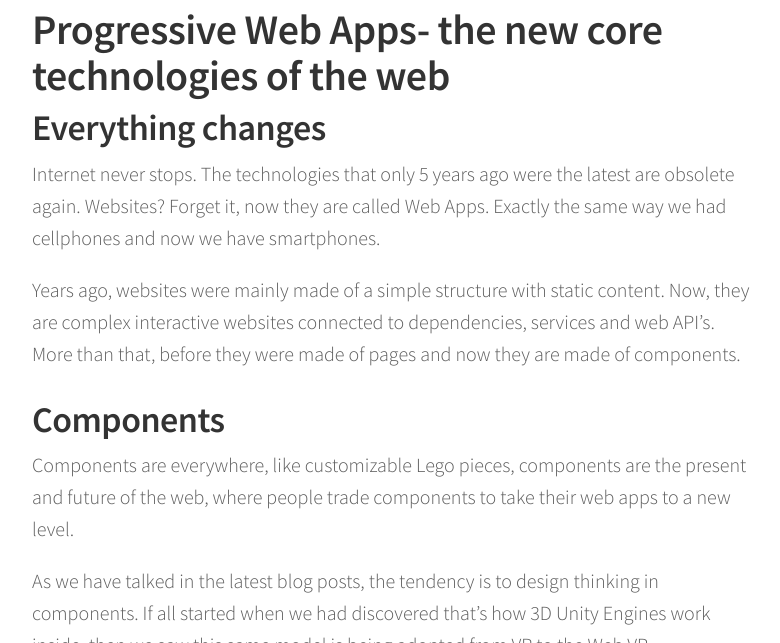
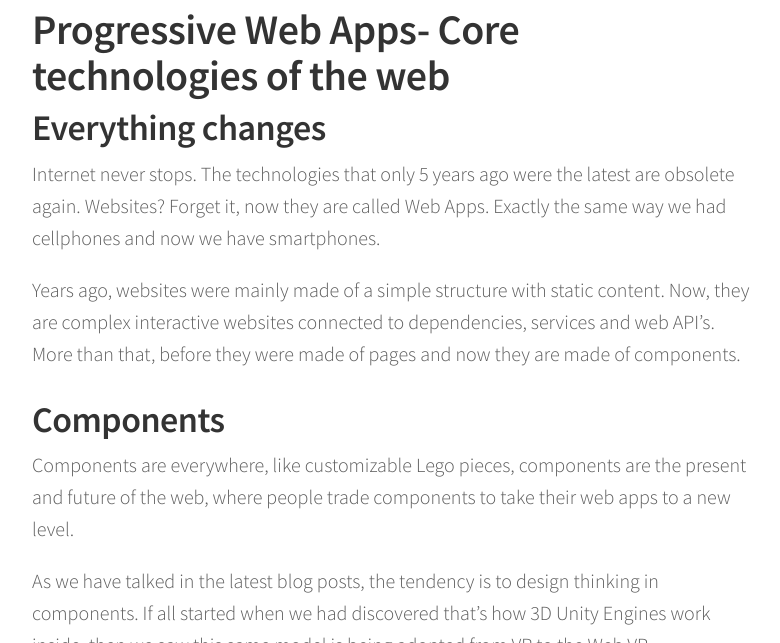
Before and after one commit to bernatferragut/FutureWeb-blog, a Jekyll site: the page built from _posts/10-05-17-FW-Progressive Web Apps.md, in a window 1280 px wide and 900 px high, scrolled down 339 px, cut to the strip 257-900 px from the top of the window. Shown: the whole strip, without its empty margins (248-1028 px from the left). Built offline with Jekyll 4.4.1, drawn with Linux system fonts in a browser that asks for light colours; nearby versions of some CDN libraries; comment, search, counter and statistics services are not loaded.

Commit message:
Update 10-05-17-FW-Progressive Web Apps.md
Main title change

```diff
--- a/_posts/10-05-17-FW-Progressive Web Apps.md
+++ b/_posts/10-05-17-FW-Progressive Web Apps.md
@@ -10,7 +10,7 @@ share: true
 
 ![cover-small](https://cloud.githubusercontent.com/assets/17754060/25920001/cb5f5e0c-35a6-11e7-837f-18fb7734b445.jpg)
 
-# Progressive Web Apps- the new core technologies of the web
+# Progressive Web Apps- Core technologies of the web
 
 ## Everything changes
 
```
